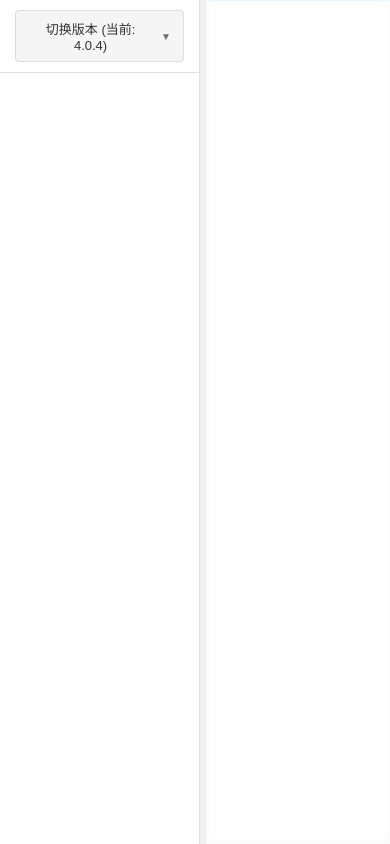
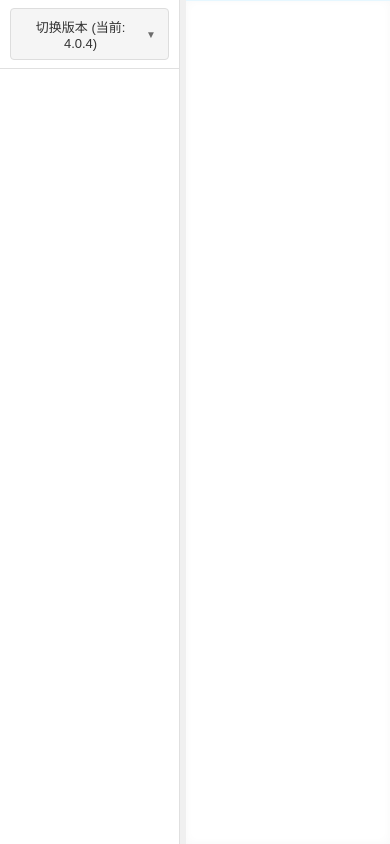
Before and after one commit to oxyuan/utools-arthas-docs-plugin, a website: page index.html in a window 390 px wide. Drawn offline with Linux system fonts and the light colour scheme.

Commit message:
feat: optimize experience
Reduces sidebar width and padding for compact layout

Decreases minimum sidebar width from 200px to 180px
Adjusts default and responsive sidebar widths for better space utilization
Reduces padding and margins for menu items to improve density
Updates version switcher padding to match new compact style

Makes UI more space-efficient while maintaining functionality

```diff
--- a/index.js
+++ b/index.js
@@ -151,7 +151,7 @@ function resize(e) {
   if (isResizing) {
     const newWidth = e.clientX;
     // 限制最小宽度
-    if (newWidth >= 200) {
+    if (newWidth >= 180) {
       sidebar.style.width = `${newWidth}px`;
     }
   }
--- a/style.css
+++ b/style.css
@@ -24,7 +24,7 @@ body, html {
 }
 
 .sidebar {
-  width: 280px;
+  width: 220px;
   border-right: 1px solid #e0e0e0;
   display: flex;
   flex-direction: column;
@@ -33,19 +33,15 @@ body, html {
   box-shadow: 0 0 10px rgba(0, 0, 0, 0.05);
 }
 
-
-
 .menu {
   flex: 1;
   overflow-y: auto;
-  padding: 10px;
+  padding: 8px 6px;
 }
 
-
-
 .menu-item {
-  padding: 8px 10px;
-  margin-bottom: 4px;
+  padding: 6px 8px;
+  margin-bottom: 3px;
   cursor: pointer;
   border-radius: 4px;
   transition: all 0.2s ease;
@@ -467,8 +463,8 @@ body, html {
 /* 移动端响应式样式 */
 @media (max-width: 768px) {
   .sidebar {
-    width: 240px;
-    min-width: 240px;
+    width: 200px;
+    min-width: 200px;
   }
 
   .content {
@@ -489,8 +485,8 @@ body, html {
 
 @media (max-width: 480px) {
   .sidebar {
-    width: 200px;
-    min-width: 200px;
+    width: 180px;
+    min-width: 180px;
   }
 
   .menu-item {
@@ -522,7 +518,7 @@ body, html {
 }
 
 .version-switcher {
-  padding: 10px 15px;
+  padding: 8px 10px;
   border-bottom: 1px solid #e0e0e0;
   flex-shrink: 0;
 }
```
